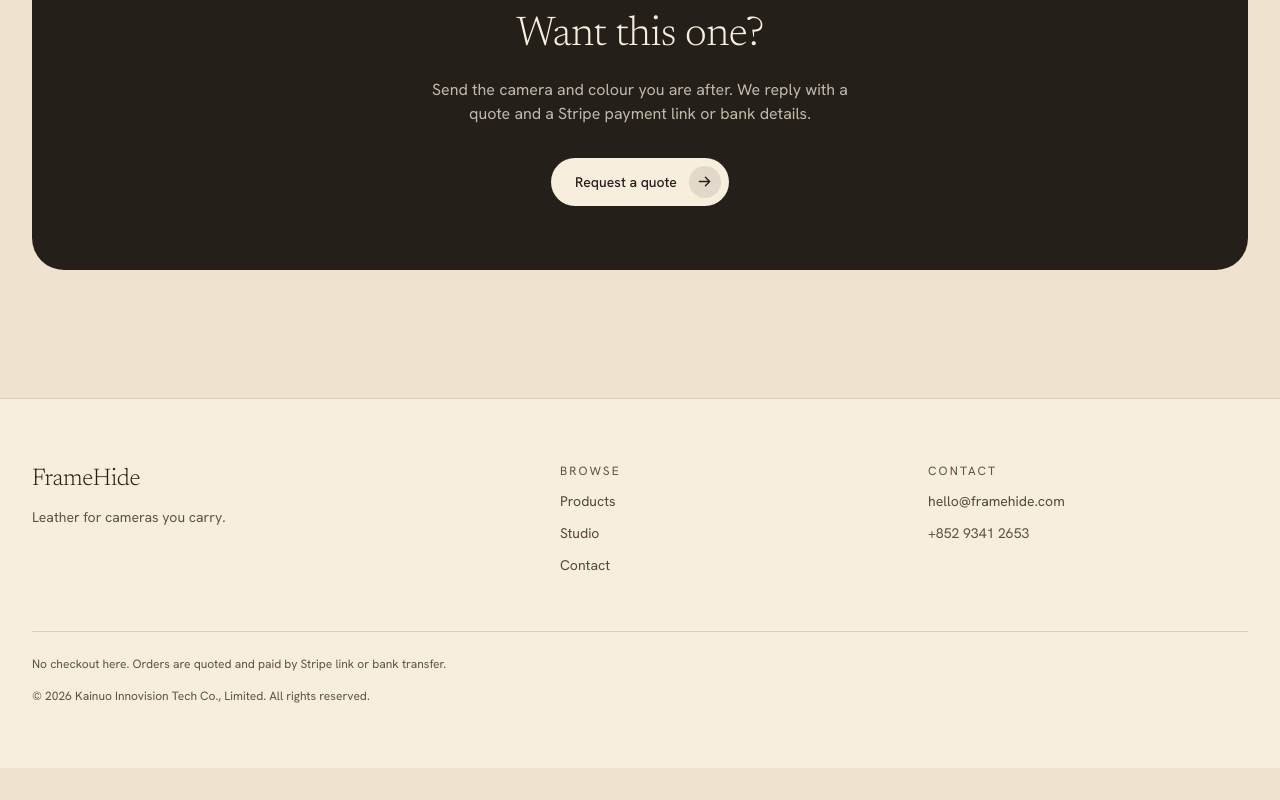
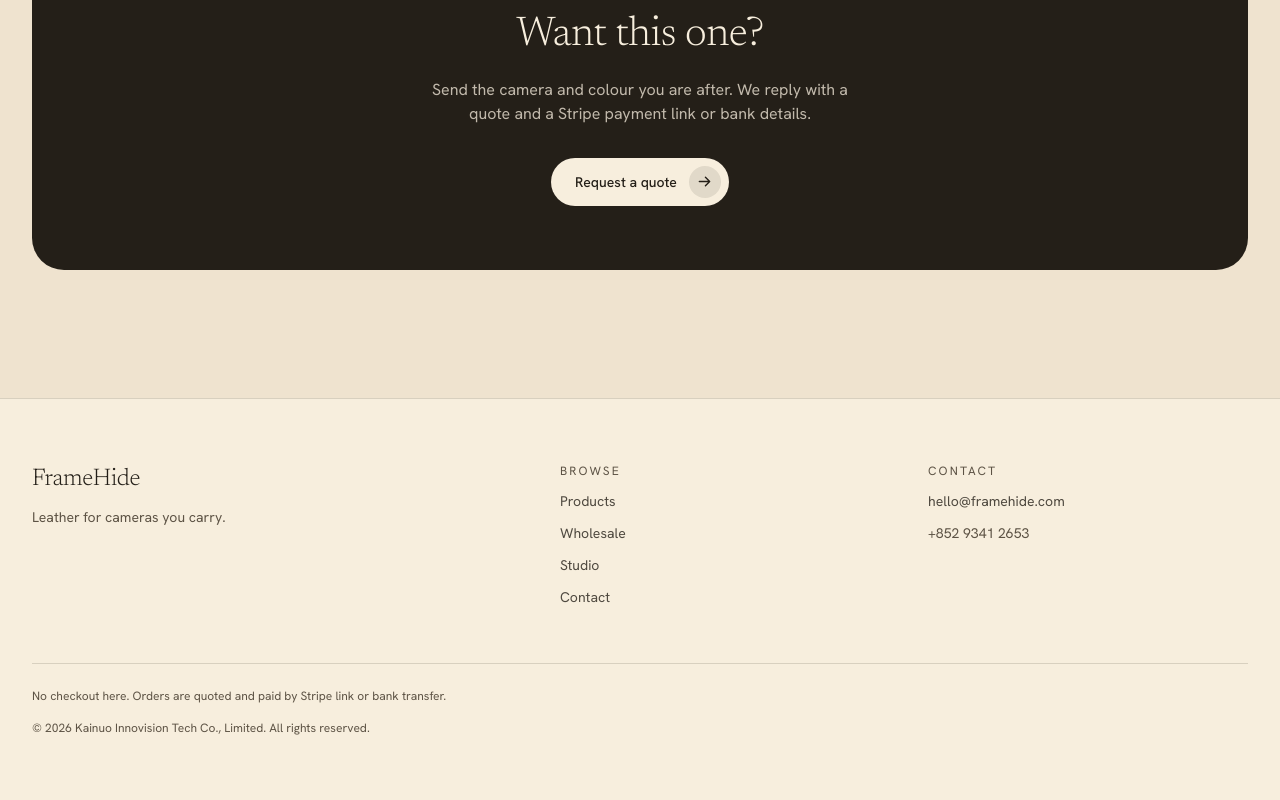
Before and after one commit to JohnsonGAO-Kainuo/framehide-website, a Next.js app: page /en/products/x100vi-half-case in a window 1280 px wide. Shown: the part 5005-5805 px from the top of the page. Before the commit the page ends 5773 px from the top, so only its background shows below. Built offline with nearby package versions, Linux system fonts and the light colour scheme.

Commit message:
feat: user adjustments to src/components/SiteFooter.tsx

```diff
--- a/src/components/SiteFooter.tsx
+++ b/src/components/SiteFooter.tsx
@@ -22,6 +22,9 @@ export function SiteFooter() {
             </p>
             <Link href="/products" className="text-ink/80 hover:text-ink">
               {nav("products")}
+            </Link>
+            <Link href="/wholesale" className="text-ink/80 hover:text-ink">
+              {nav("wholesale")}
             </Link>
             <Link href="/about" className="text-ink/80 hover:text-ink">
               {nav("about")}
```
